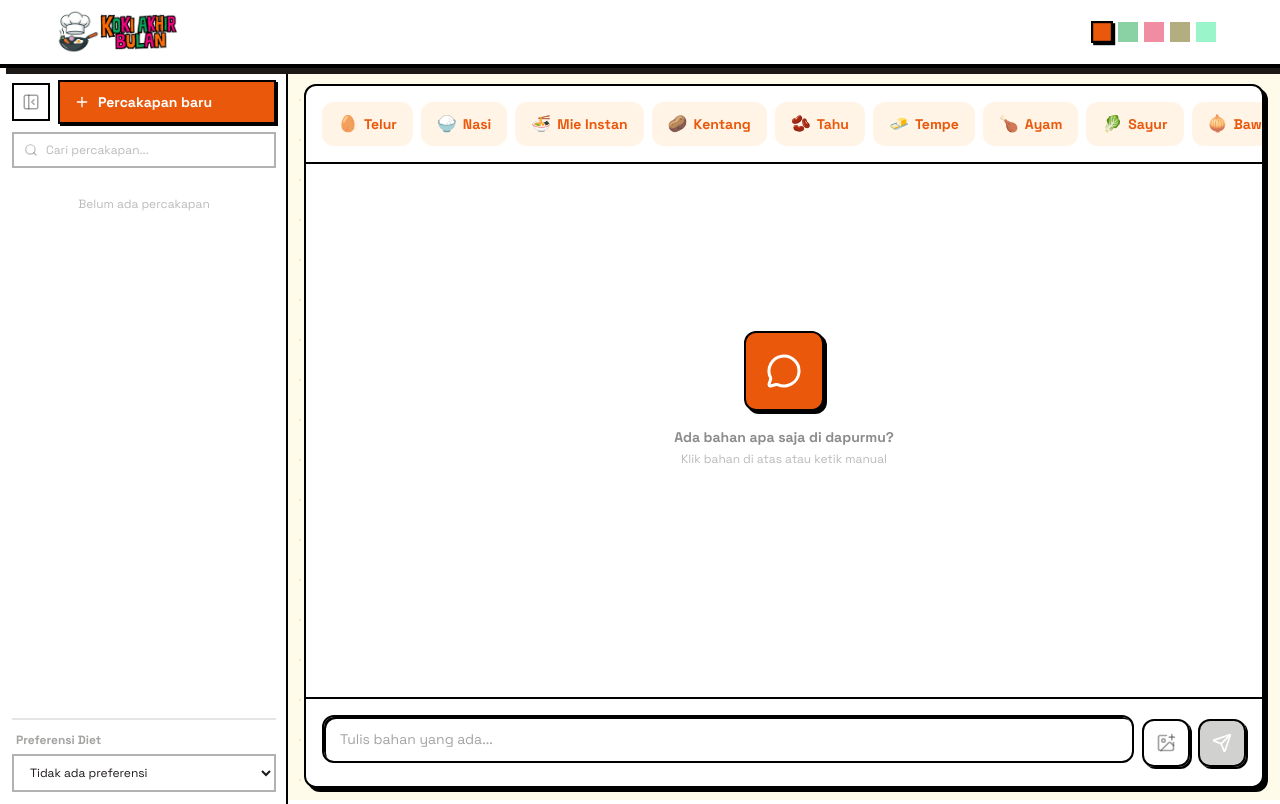
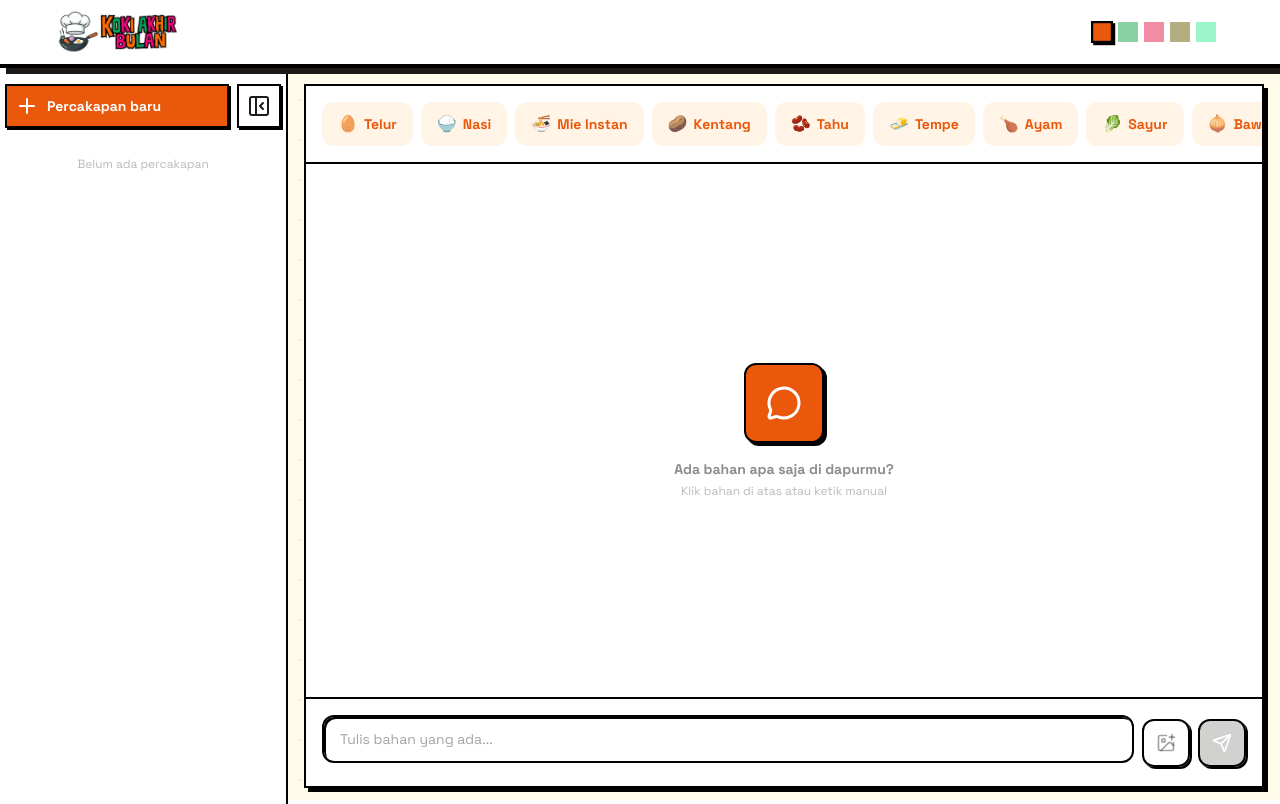
Before and after one commit to raflywirayudha/koki-akhir-bulan, a React (Vite) app in the folder frontend/: page /chat in a window 1280 px wide. Both pictures are taken after a click on the button 24 px from the left and 98 px from the top of the page. Built offline with nearby package versions, Linux system fonts and the light colour scheme.

Commit message:
feat: streamline Chat component and enhance UI elements across various components

```diff
--- a/frontend/src/components/FollowUpChips.jsx
+++ b/frontend/src/components/FollowUpChips.jsx
@@ -9,7 +9,7 @@ const suggestions = [
 
 export default function FollowUpChips({ onSelect, disabled }) {
   return (
-    <div className="flex flex-wrap gap-2 mt-2 ml-10">
+    <div className="flex flex-wrap gap-2 mt-2 justify-center">
       {suggestions.map((chip) => {
         const Icon = chip.icon;
         return (
--- a/frontend/src/components/InputArea.jsx
+++ b/frontend/src/components/InputArea.jsx
@@ -56,7 +56,7 @@ export default function InputArea({
   return (
     <form
       onSubmit={handleSubmit}
-      className="border-t-2 border-black bg-white rounded-b-xl"
+      className="border-t-2 border-black bg-white rounded-b-none"
     >
       {preview && (
         <div className="px-4 pt-4">
--- a/frontend/src/components/Sidebar.jsx
+++ b/frontend/src/components/Sidebar.jsx
@@ -1,54 +1,39 @@
 import { useState } from 'react';
-import { Plus, Trash2, X, PanelLeftClose, PanelLeftOpen, Search, Heart, MessageCircle } from 'lucide-react';
+import { Plus, Trash2, X, PanelLeftClose, PanelLeftOpen, Heart, MessageCircle } from 'lucide-react';
 
-function SidebarContent({ sessions, activeId, onSelect, onNewChat, onDelete, onDeleteAll, onClose, onToggle, favorites, onSelectFavorite, preferences, onPreferencesChange }) {
+function SidebarContent({ sessions, activeId, onSelect, onNewChat, onDelete, onDeleteAll, onClose, onToggle, favorites, onSelectFavorite }) {
   const [deleteTarget, setDeleteTarget] = useState(null);
   const [showDeleteAll, setShowDeleteAll] = useState(false);
-  const [searchQuery, setSearchQuery] = useState('');
   const [showFavorites, setShowFavorites] = useState(false);
   const nonEmpty = sessions.filter((s) => s.messages.length > 0);
-  const filtered = searchQuery
-    ? nonEmpty.filter((s) => s.title.toLowerCase().includes(searchQuery.toLowerCase()))
-    : nonEmpty;
 
   return (
     <>
-      <div className="px-3 pt-3 flex items-center gap-2">
-        <button
-          onClick={onClose}
-          className="hidden md:block p-2  border-2 border-black text-foreground/40 hover:text-foreground hover:bg-muted transition-all shrink-0"
-          aria-label="Tutup sidebar"
-        >
-          <PanelLeftClose size={18} />
-        </button>
+      <div className="px-1.5 pt-4 flex items-center gap-2">
+
         <button
           onClick={onNewChat}
-          className="flex-1 flex items-center gap-2 px-3.5 py-2.5  border-2 border-black bg-primary text-white font-bold text-sm shadow-[2px_2px_0_0_#000] hover:shadow-[3px_3px_0_0_#000] hover:translate-x-[-1px] hover:translate-y-[-1px] active:translate-x-[1px] active:translate-y-[1px] active:shadow-none transition-all duration-200"
+          className="flex-1 flex items-center gap-2 p-2  border-2 border-black bg-primary text-white font-bold text-sm shadow-[2px_2px_0_0_#000] hover:shadow-[3px_3px_0_0_#000] hover:translate-x-[-1px] hover:translate-y-[-1px] active:translate-x-[1px] active:translate-y-[1px] active:shadow-none transition-all duration-200"
         >
-          <Plus size={16} />
+          <Plus size={24} />
           Percakapan baru
         </button>
         <button
           onClick={onClose}
-          className="md:hidden p-2  border-2 border-black text-foreground/40 hover:text-foreground hover:bg-muted transition-all shrink-0"
+          className="hidden md:block p-2 border-2 border-black  hover:bg-muted shadow-[2px_2px_0_0_#000] hover:shadow-[3px_3px_0_0_#000] hover:translate-x-[-1px] hover:translate-y-[-1px] active:translate-x-[1px] active:translate-y-[1px] active:shadow-none transition-all duration-200"
           aria-label="Tutup sidebar"
         >
-          <X size={18} />
+          <PanelLeftClose size={24} />
+        </button>
+        <button
+          onClick={onClose}
+          className="md:hidden p-2  border-2 border-black text-foreground/40 hover:text-foreground hover:bg-muted shadow-[2px_2px_0_0_#000] hover:shadow-[3px_3px_0_0_#000] hover:translate-x-[-1px] hover:translate-y-[-1px] active:translate-x-[1px] active:translate-y-[1px] active:shadow-none transition-all duration-200 shrink-0"
+          aria-label="Tutup sidebar"
+        >
+          <X size={24} />
         </button>
       </div>
 
-      <div className="px-3 pt-2">
-        <div className="relative">
-          <Search size={14} className="absolute left-3 top-1/2 -translate-y-1/2 text-foreground/30" />
-          <input
-            type="text"
-            value={searchQuery}
-            onChange={(e) => setSearchQuery(e.target.value)}
-            placeholder="Cari percakapan..."
-            className="w-full pl-8 pr-3 py-2  border-2 border-black/30 text-xs text-foreground placeholder:text-foreground/30 focus:outline-none focus:border-primary/50 bg-white"
-          />
-        </div>
-      </div>
 
       {favorites && favorites.length > 0 && (
         <div className="px-3 pt-2">
@@ -77,11 +62,11 @@ function SidebarContent({ sessions, activeId, onSelect, onNewChat, onDelete, onD
       )}
 
       <div className="flex-1 overflow-y-auto px-3 py-3 space-y-1">
-        {filtered.length === 0 ? (
+        {nonEmpty.length === 0 ? (
           <p className="text-xs text-foreground/30 text-center py-4">
-            {searchQuery ? 'Tidak ada hasil' : 'Belum ada percakapan'}
+            Belum ada percakapan
           </p>
-        ) : filtered.map((s) => {
+        ) : nonEmpty.map((s) => {
           const active = s.id === activeId;
           return (
             <div
@@ -126,27 +111,8 @@ function SidebarContent({ sessions, activeId, onSelect, onNewChat, onDelete, onD
         </div>
       )}
 
-      <div className="px-3 pb-3">
-        <div className="border-t-2 border-black/10 pt-3">
-          <p className="text-xs font-bold text-foreground/40 mb-1.5 px-1">Preferensi Diet</p>
-          <select
-            value={preferences || ''}
-            onChange={(e) => onPreferencesChange?.(e.target.value)}
-            className="w-full px-3 py-2  border-2 border-black/30 text-xs text-foreground bg-white focus:outline-none focus:border-primary/50"
-          >
-            <option value="">Tidak ada preferensi</option>
-            <option value="Vegetarian">🥦 Vegetarian</option>
-            <option value="Vegan">🌱 Vegan</option>
-            <option value="Bebas gluten">🌾 Bebas Gluten</option>
-            <option value="Bebas susu">🥛 Bebas Susu</option>
-            <option value="Low carb">🥩 Low Carb</option>
-            <option value="Hemat">💰 Super Hemat</option>
-          </select>
-        </div>
-      </div>
-
       {deleteTarget && (
-        <div className="fixed inset-0 z-50 flex items-center justify-center px-4">
+        <div className="fixed inset-0 z-[70] flex items-center justify-center px-4">
           <div className="fixed inset-0 bg-black/30" onClick={() => setDeleteTarget(null)} />
           <div className="relative bg-white  border-2 border-black shadow-[4px_4px_0_0_#000] p-6 max-w-sm w-full">
             <h3 className="font-heading text-lg text-foreground">Hapus Sesi?</h3>
@@ -175,7 +141,7 @@ function SidebarContent({ sessions, activeId, onSelect, onNewChat, onDelete, onD
       )}
 
       {showDeleteAll && (
-        <div className="fixed inset-0 z-50 flex items-center justify-center px-4">
+        <div className="fixed inset-0 z-[70] flex items-center justify-center px-4">
           <div className="fixed inset-0 bg-black/30" onClick={() => setShowDeleteAll(false)} />
           <div className="relative bg-white  border-2 border-black shadow-[4px_4px_0_0_#000] p-6 max-w-sm w-full">
             <h3 className="font-heading text-lg text-foreground">Hapus Semua Sesi?</h3>
@@ -212,12 +178,12 @@ export default function Sidebar(props) {
   return (
     <>
       {open && (
-        <div className="fixed inset-0 z-30 bg-black/30 md:hidden" onClick={onClose} />
+        <div className="fixed inset-0 z-[55] bg-black/30 md:hidden" onClick={onClose} />
       )}
 
       <aside
         className={`
-          md:hidden fixed inset-y-0 left-0 z-40 w-64
+          md:hidden fixed inset-y-0 left-0 z-[60] w-64
           bg-white border-r-2 border-black flex flex-col
           transition-transform duration-200
           ${open ? 'translate-x-0' : '-translate-x-full'}
@@ -230,8 +196,8 @@ export default function Sidebar(props) {
         className={`
           hidden md:flex flex-col shrink-0 h-full
           bg-white border-r-2 border-black
-          overflow-hidden transition-all duration-200
-          ${open ? 'w-72' : 'w-12'}
+          overflow-hidden transition-all duration-200 items-center
+          ${open ? 'w-72' : 'w-14'}
         `}
       >
         {open ? (
@@ -239,20 +205,20 @@ export default function Sidebar(props) {
             <SidebarContent {...props} />
           </div>
         ) : (
-          <div className="w-12 min-w-12 h-full flex flex-col items-center gap-2 pt-3">
+          <div className="w-12 min-w-12 h-full flex flex-col items-center gap-2 p-4 mr-0.5">
             <button
               onClick={onToggle}
-              className="p-2  border-2 border-black text-foreground/40 hover:text-foreground hover:bg-muted transition-all"
+              className="p-2 border-2 border-black hover:bg-muted shadow-[2px_2px_0_0_#000] hover:shadow-[3px_3px_0_0_#000] hover:translate-x-[-1px] hover:translate-y-[-1px] active:translate-x-[1px] active:translate-y-[1px] active:shadow-none  transition-all"
               aria-label="Buka sidebar"
             >
-              <PanelLeftOpen size={16} />
+              <PanelLeftOpen size={24} />
             </button>
             <button
               onClick={props.onNewChat}
               className="p-2  border-2 border-black bg-primary text-white shadow-[2px_2px_0_0_#000] hover:shadow-[3px_3px_0_0_#000] hover:translate-x-[-1px] hover:translate-y-[-1px] active:translate-x-[1px] active:translate-y-[1px] active:shadow-none transition-all"
               aria-label="New Chat"
             >
-              <Plus size={16} />
+              <Plus size={24} />
             </button>
           </div>
         )}
--- a/frontend/src/routes/Chat.jsx
+++ b/frontend/src/routes/Chat.jsx
@@ -17,8 +17,6 @@ export default function Chat({ sidebarOpen, onCloseSidebar, onToggleSidebar }) {
   const [loading, setLoading] = useState(false);
   const [inputText, setInputText] = useState('');
   const [selectedChips, setSelectedChips] = useState(new Set());
-  const [preferences, setPreferences] = useState('');
-
   const messages = activeSession?.messages || [];
   const lastIngredients = activeSession?.lastIngredients || null;
 
@@ -54,8 +52,6 @@ export default function Chat({ sidebarOpen, onCloseSidebar, onToggleSidebar }) {
       const formData = new FormData();
       formData.append('ingredients', userContent);
       if (imageFile) formData.append('image', imageFile);
-      if (preferences) formData.append('preferences', preferences);
-
       const history = messagesRef.current.slice(-20).map((msg) => ({
         role: msg.role === 'bot' ? 'model' : 'user',
         text: msg.content,
@@ -101,7 +97,7 @@ export default function Chat({ sidebarOpen, onCloseSidebar, onToggleSidebar }) {
     } finally {
       setLoading(false);
     }
-  }, [inputText, updateSession, sessions, preferences]);
+  }, [inputText, updateSession, sessions]);
 
   const handleSubmit = useCallback(
     ({ ingredients, imageFile }) => {
@@ -134,63 +130,6 @@ export default function Chat({ sidebarOpen, onCloseSidebar, onToggleSidebar }) {
       return next;
     });
   }, [handleSend]);
-
-  const handleRegenerate = useCallback(() => {
-    if (!lastIngredients?.text) return;
-    const { text } = lastIngredients;
-    const currentId = activeIdRef.current;
-    if (!currentId) return;
-
-    const imageFile = imageFilesRef.current[currentId] || null;
-
-    const userMsg = { role: 'user', content: text + ' 🔄 (coba lagi)' };
-    const updatedMessages = [...messagesRef.current, userMsg];
-    updateSession(currentId, { messages: updatedMessages });
-    setLoading(true);
-
-    const formData = new FormData();
-    formData.append('ingredients', text);
-    if (imageFile) formData.append('image', imageFile);
-    if (preferences) formData.append('preferences', preferences);
-
-    const history = messagesRef.current.slice(-20).map((msg) => ({
-      role: msg.role === 'bot' ? 'model' : 'user',
-      text: msg.content,
-    }));
-    formData.append('history', JSON.stringify(history));
-
-    const context = sessions
-      .filter((s) => s.id !== currentId && s.messages.length > 0 && s.title !== 'Resep Baru')
-      .slice(0, 3)
-      .map((s) => `- ${s.title}`)
-      .join('\n');
-    if (context) {
-      formData.append('context', context);
-    }
-
-    setInputText('');
-    setSelectedChips(new Set());
-
-    fetch('/api/generate-recipe', { method: 'POST', body: formData })
-      .then(async (res) => {
-        if (!res.ok) {
-          const data = await res.json().catch(() => ({}));
-          throw new Error(data.error || 'Gagal mendapatkan resep');
-        }
-        return res.json();
-      })
-      .then((data) => {
-        updateSession(currentId, {
-          messages: [...updatedMessages, { role: 'bot', content: data.recipe }],
-        });
-      })
-      .catch((e) => {
-        updateSession(currentId, {
-          messages: [...updatedMessages, { role: 'bot', content: e.message }],
-        });
-      })
-      .finally(() => setLoading(false));
-  }, [lastIngredients, updateSession, sessions, preferences]);
 
   const handleFollowUp = useCallback((query) => {
     handleSend({ ingredients: query, imageFile: null });
@@ -250,11 +189,9 @@ export default function Chat({ sidebarOpen, onCloseSidebar, onToggleSidebar }) {
           onClose={onCloseSidebar}
           onToggle={onToggleSidebar}
           favorites={favorites}
-          preferences={preferences}
-          onPreferencesChange={setPreferences}
         />
 
-      <div className="flex-1 flex flex-col min-w-0 overflow-hidden rounded-xl bg-white border-2 border-black shadow-[4px_4px_0_0_#000] m-4">
+      <div className="flex-1 flex flex-col min-w-0 overflow-hidden rounded-none bg-white border-2 border-black shadow-[4px_4px_0_0_#000] m-4">
         <div className="flex items-center gap-2 px-4 pt-4 pb-2 border-b-2 border-black">
           <div className="flex-1">
             <SuggestionChips
@@ -267,8 +204,6 @@ export default function Chat({ sidebarOpen, onCloseSidebar, onToggleSidebar }) {
         <ChatLayout
           messages={messages}
           loading={loading}
-          onRegenerate={handleRegenerate}
-          hasLastIngredients={!!lastIngredients?.text}
           onFollowUp={handleFollowUp}
           recipeIdMap={recipeIdMap}
           isFaved={isFavorite}
```
Also changed, not shown: frontend/src/components/ChatLayout.jsx (+4 -18 lines), frontend/src/components/RecipeCard.jsx (+4 -4 lines).
